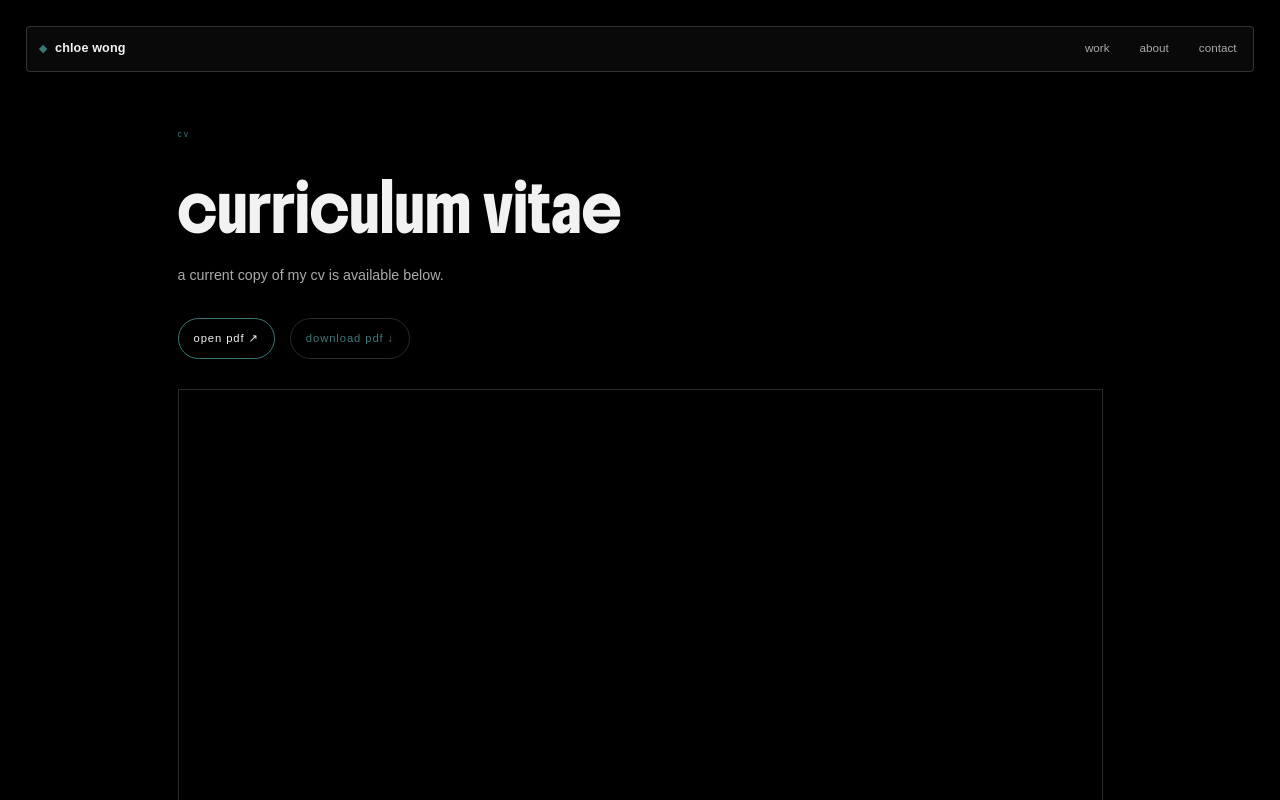
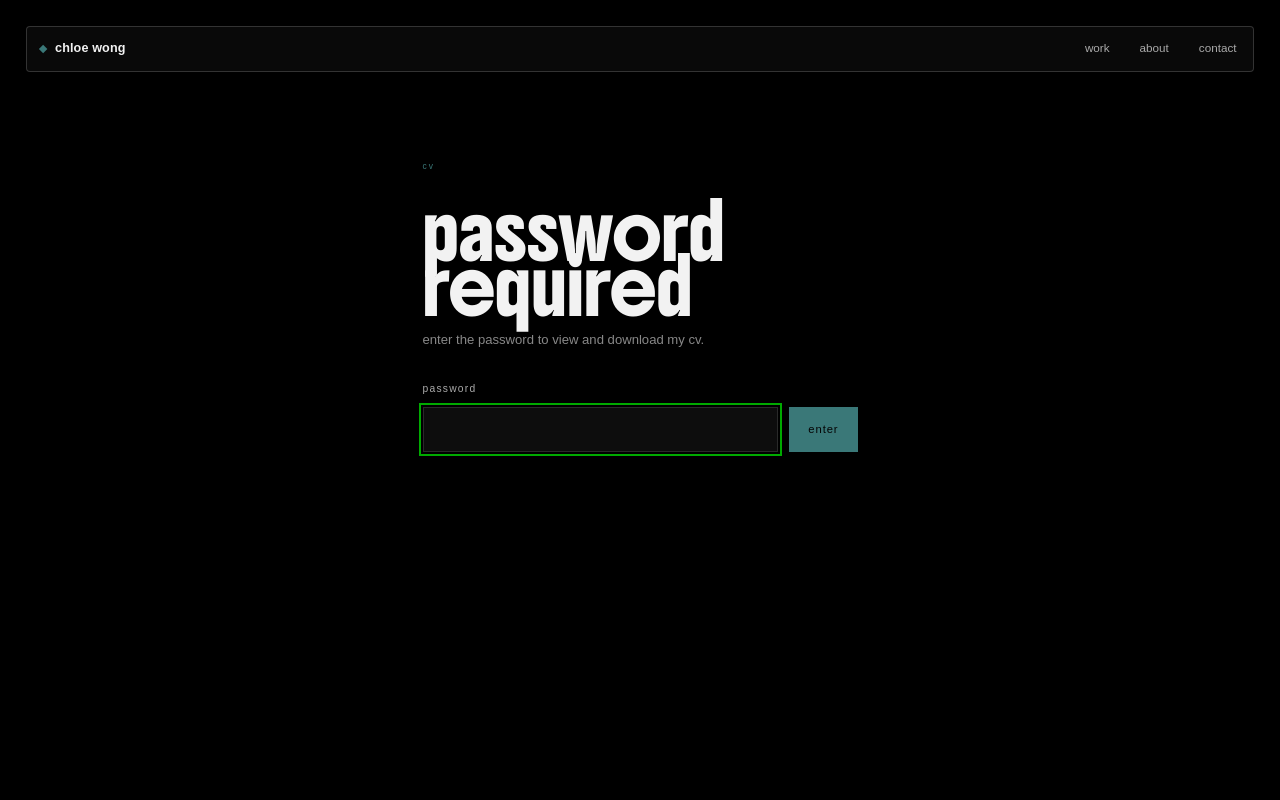
Before and after one commit to chloewongsf/portfolio, a Next.js app: page /cv in a window 1280 px wide. Shown: the top 800 px of the page. Built offline with nearby package versions, Linux system fonts and the light colour scheme; no server answers; a web font is replaced by a local one.

Commit message:
added restriction

```diff
--- /dev/null
+++ b/app/api/cv-access/route.ts
@@ -0,0 +1,31 @@
+import { NextResponse } from "next/server";
+import {
+  CV_ACCESS_COOKIE,
+  getCVAccessToken,
+  isValidCVPassword,
+} from "@/lib/cv-access";
+
+export async function POST(request: Request) {
+  let body: { password?: unknown };
+
+  try {
+    body = await request.json();
+  } catch {
+    return NextResponse.json({ error: "Invalid request" }, { status: 400 });
+  }
+
+  if (!isValidCVPassword(body.password)) {
+    return NextResponse.json({ error: "Invalid password" }, { status: 401 });
+  }
+
+  const response = NextResponse.json({ ok: true });
+  response.cookies.set(CV_ACCESS_COOKIE, getCVAccessToken(), {
+    httpOnly: true,
+    sameSite: "lax",
+    secure: process.env.NODE_ENV === "production",
+    maxAge: 60 * 60 * 24 * 7,
+    path: "/",
+  });
+
+  return response;
+}
--- a/app/cv/page.tsx
+++ b/app/cv/page.tsx
@@ -1,12 +1,22 @@
+import { cookies } from "next/headers";
 import { PageNav } from "@/components/page-nav";
+import { CVAccessForm } from "@/components/cv-access-form";
+import { CV_ACCESS_COOKIE, isValidCVAccessToken } from "@/lib/cv-access";
 
 const CV_PATH = "/chloe_wong_2026 copy.pdf";
 
-export default function CVPage() {
+export default async function CVPage() {
+  const cookieStore = await cookies();
+  const accessToken = cookieStore.get(CV_ACCESS_COOKIE)?.value;
+  const hasAccess = isValidCVAccessToken(accessToken);
+
   return (
     <div style={{ backgroundColor: "#000000", minHeight: "100vh", color: "#f2f2f2", fontFamily: "var(--font-sans)" }}>
       <PageNav />
 
+      {!hasAccess ? (
+        <CVAccessForm />
+      ) : (
         <main style={{ maxWidth: "1000px", margin: "0 auto", padding: "8rem 2.5rem 6rem" }}>
           <p style={{ fontSize: "0.5625rem", letterSpacing: "0.25em", textTransform: "lowercase", color: "#3a7878", marginBottom: "2rem" }}>cv</p>
 
@@ -72,6 +82,7 @@ export default function CVPage() {
             />
           </div>
         </main>
+      )}
     </div>
   );
 }
--- a/app/page.tsx
+++ b/app/page.tsx
@@ -1127,11 +1127,15 @@ function HomeContent() {
             />
 
             <CategoryTile
-              href="/extras"
-              label="Extras"
+              href="/playground"
+              label="Experiments"
               num="03"
-              hoverBg={P.nyPink}
-              hoverTextColor={P.mondo}
+              hoverBg={P.heavyMetal}
+              hoverTextColor={P.kidnapper}
+              onClick={(event) => {
+                event.preventDefault();
+                setShowExperimentsNotice(true);
+              }}
               floatingStyle={{
                 position: "relative",
                 width: "auto",
@@ -1140,15 +1144,11 @@ function HomeContent() {
             />
 
             <CategoryTile
-              href="/playground"
-              label="Experiments"
+              href="/extras"
+              label="Personal: Writing & Photos"
               num="04"
-              hoverBg={P.heavyMetal}
-              hoverTextColor={P.kidnapper}
-              onClick={(event) => {
-                event.preventDefault();
-                setShowExperimentsNotice(true);
-              }}
+              hoverBg={P.nyPink}
+              hoverTextColor={P.mondo}
               floatingStyle={{
                 position: "relative",
                 width: "auto",
--- /dev/null
+++ b/components/cv-access-form.tsx
@@ -0,0 +1,144 @@
+"use client";
+
+import { useState } from "react";
+import { useRouter } from "next/navigation";
+
+export function CVAccessForm() {
+  const router = useRouter();
+  const [password, setPassword] = useState("");
+  const [error, setError] = useState("");
+  const [isSubmitting, setIsSubmitting] = useState(false);
+
+  async function handleSubmit(event: React.FormEvent<HTMLFormElement>) {
+    event.preventDefault();
+    setError("");
+    setIsSubmitting(true);
+
+    try {
+      const response = await fetch("/api/cv-access", {
+        method: "POST",
+        headers: { "Content-Type": "application/json" },
+        body: JSON.stringify({ password }),
+      });
+
+      if (!response.ok) {
+        setError("incorrect password");
+        return;
+      }
+
+      setPassword("");
+      router.refresh();
+    } catch {
+      setError("unable to verify password");
+    } finally {
+      setIsSubmitting(false);
+    }
+  }
+
+  return (
+    <main
+      style={{
+        width: "100%",
+        maxWidth: "34rem",
+        margin: "0 auto",
+        padding: "clamp(9rem, 20vh, 13rem) 2.5rem 6rem",
+      }}
+    >
+      <p
+        style={{
+          margin: "0 0 2rem",
+          color: "#3a7878",
+          fontSize: "0.5625rem",
+          letterSpacing: "0.25em",
+          textTransform: "lowercase",
+        }}
+      >
+        cv
+      </p>
+
+      <h1
+        style={{
+          margin: "0 0 1rem",
+          color: "#f2f2f2",
+          fontFamily: "var(--font-serif)",
+          fontSize: "clamp(2rem, 5vw, 3.5rem)",
+          fontWeight: 300,
+          lineHeight: 1.05,
+        }}
+      >
+        password required
+      </h1>
+
+      <p style={{ margin: "0 0 2rem", color: "#888888", fontSize: "0.875rem", lineHeight: 1.7 }}>
+        enter the password to view and download my cv.
+      </p>
+
+      <form onSubmit={handleSubmit}>
+        <label
+          htmlFor="cv-password"
+          style={{
+            display: "block",
+            marginBottom: "0.6rem",
+            color: "#aaaaaa",
+            fontSize: "0.6875rem",
+            letterSpacing: "0.12em",
+            textTransform: "lowercase",
+          }}
+        >
+          password
+        </label>
+
+        <div style={{ display: "flex", gap: "0.75rem", flexWrap: "wrap" }}>
+          <input
+            id="cv-password"
+            type="password"
+            value={password}
+            onChange={(event) => setPassword(event.target.value)}
+            autoComplete="current-password"
+            autoFocus
+            required
+            aria-invalid={Boolean(error)}
+            aria-describedby={error ? "cv-password-error" : undefined}
+            style={{
+              flex: "1 1 15rem",
+              minWidth: 0,
+              height: "3rem",
+              padding: "0 0.9rem",
+              border: `1px solid ${error ? "#c47878" : "#2a2a2a"}`,
+              borderRadius: 0,
+              backgroundColor: "#0d0d0d",
+              color: "#f2f2f2",
+              font: "inherit",
+            }}
+          />
+
+          <button
+            type="submit"
+            disabled={isSubmitting}
+            style={{
+              height: "3rem",
+              padding: "0 1.2rem",
+              border: "1px solid #3a7878",
+              borderRadius: 0,
+              backgroundColor: "#3a7878",
+              color: "#050505",
+              font: "inherit",
+              fontSize: "0.75rem",
+              letterSpacing: "0.08em",
+              cursor: isSubmitting ? "wait" : "pointer",
+              opacity: isSubmitting ? 0.65 : 1,
+            }}
+          >
+            {isSubmitting ? "checking..." : "enter"}
+          </button>
+        </div>
+
+        {error && (
+          <p id="cv-password-error" role="alert" style={{ margin: "0.75rem 0 0", color: "#c47878", fontSize: "0.75rem" }}>
+            {error}
+          </p>
+        )}
+      </form>
+    </main>
+  );
+}
--- /dev/null
+++ b/lib/cv-access.ts
@@ -0,0 +1,33 @@
+import { createHash, timingSafeEqual } from "node:crypto";
+
+export const CV_ACCESS_COOKIE = "portfolio_cv_access";
+
+const CV_PASSWORD = process.env.CV_PASSWORD ?? "password2005";
+
+function createCVAccessToken() {
+  return createHash("sha256")
+    .update(`portfolio-cv:${CV_PASSWORD}`)
+    .digest("hex");
+}
+
+export function getCVAccessToken() {
+  return createCVAccessToken();
+}
+
+export function isValidCVPassword(password: unknown) {
+  if (typeof password !== "string") return false;
+
+  const submitted = Buffer.from(password);
+  const expected = Buffer.from(CV_PASSWORD);
+
+  return submitted.length === expected.length && timingSafeEqual(submitted, expected);
+}
+
+export function isValidCVAccessToken(token: string | undefined) {
+  if (!token) return false;
+
+  const submitted = Buffer.from(token);
+  const expected = Buffer.from(createCVAccessToken());
+
+  return submitted.length === expected.length && timingSafeEqual(submitted, expected);
+}
```
Lines whose indentation alone changed are shown as unchanged.
